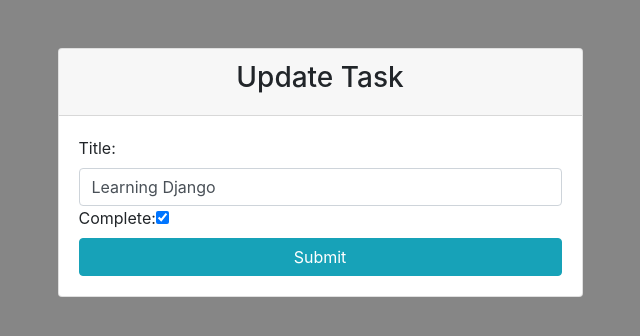
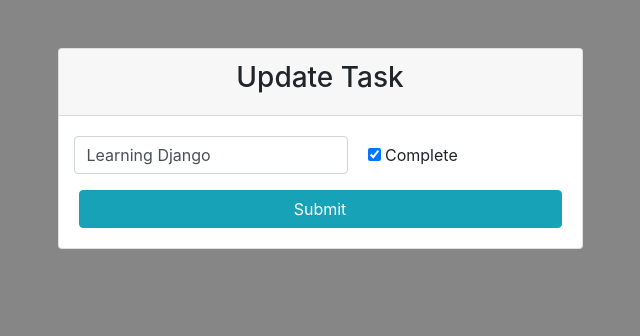
Before and after one commit to mohsensami/next-food-shop, a Django app: page /update_task/1/ in a window 1280 px wide. Shown: the top 336 px of the page, without its empty margins (320-960 px from the left). Run offline with Django 3.2, Linux system fonts and the light colour scheme; data comes from the database, SQL or seed files in the repository; both versions use the stored data as it was after the commit; some libraries are stand-ins or nearby versions.

Commit message:
edit task ui updated

```diff
--- a/tasks/templates/tasks/update_task.html
+++ b/tasks/templates/tasks/update_task.html
@@ -13,7 +13,23 @@
       <div class="card-body">
         <form method="POST" action="">
           {% csrf_token %}
-        {{form}}
+          <div class="form-row align-items-center">
+
+
+            <div class="form-group">
+              {{form.title}}
+            </div>
+
+            <div class="form-group">
+              <div class="form-check">
+                {{form.complete}}
+                <label class="form-check-label" for="gridCheck">
+                  Complete
+                </label>
+              </div>
+            </div>
+
+          </div>
           <input class="btn btn-info btn-block" type="submit" name="Update Task">
         </form>
       </div>
```
Also changed, not shown: db.sqlite3. Lines whose indentation alone changed are shown as unchanged.
